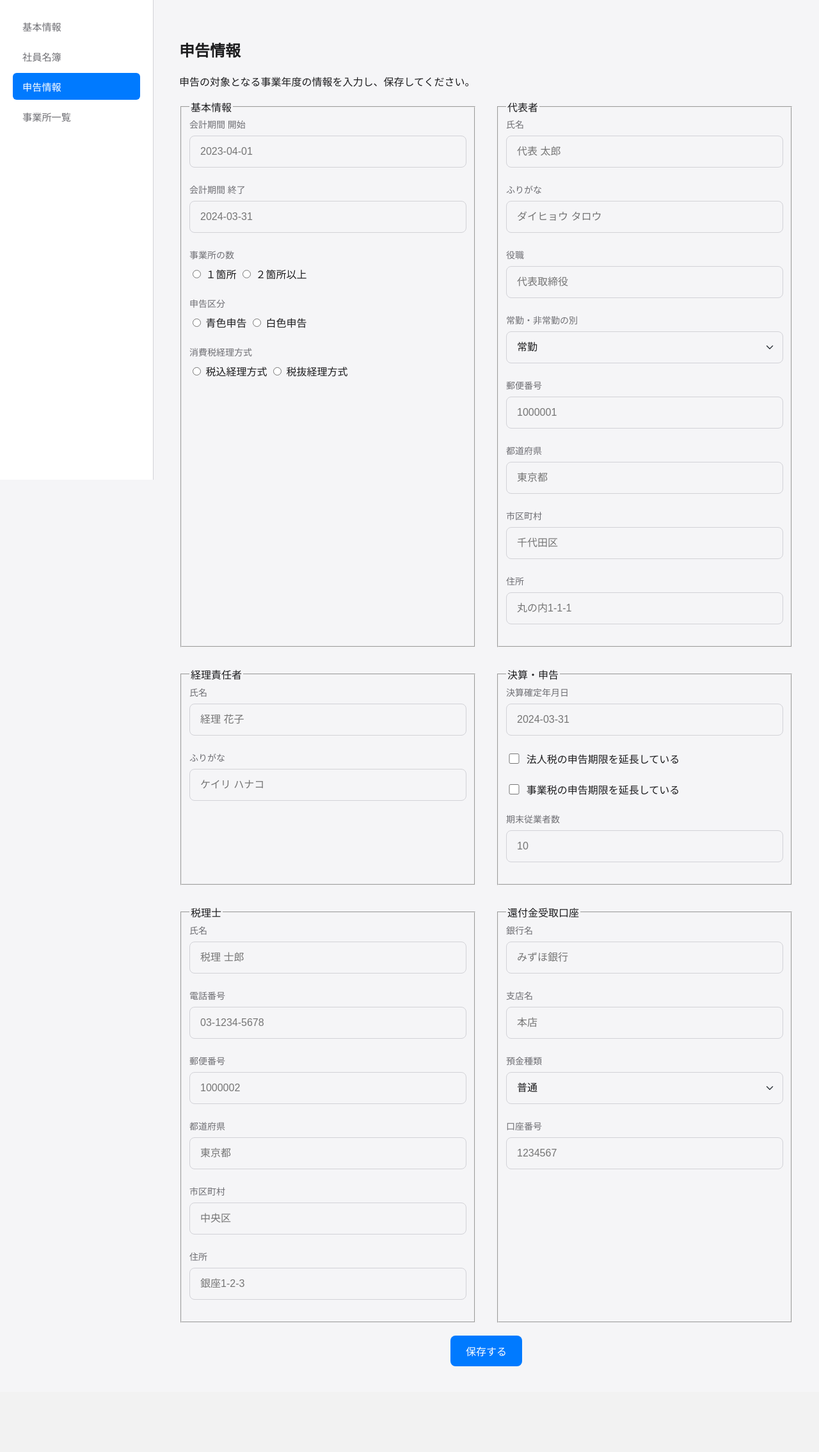
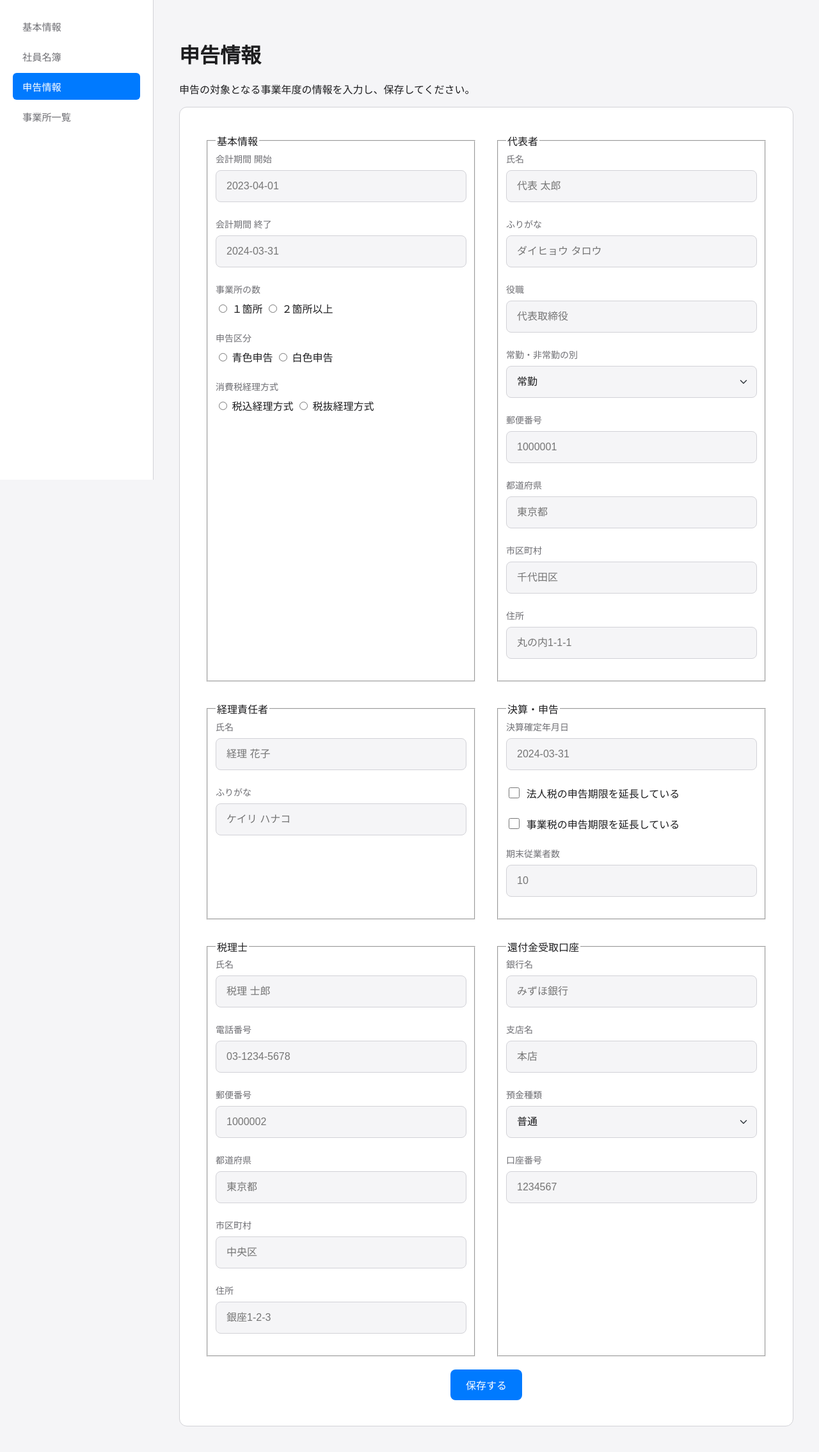
Before and after one commit to h-shimamon/small_business_tax_app, a Flask app: page /company/declaration in a window 1280 px wide. Shown: the part 50-2320 px from the top of the page at 64% size. Before the commit the page ends 2186 px from the top, so only its background shows below. Run offline with Flask 3, Linux system fonts and the light colour scheme; a user stored in the database is signed in; some libraries are stand-ins or nearby versions.

Commit message:
申告情報の画面を修正

```diff
--- a/app/templates/company/declaration_form.html
+++ b/app/templates/company/declaration_form.html
@@ -14,10 +14,10 @@
 {% endblock %}
 
 {% block content %}
-<div class="form-container">
-    <h2>申告情報</h2>
-    <p>申告の対象となる事業年度の情報を入力し、保存してください。</p>
+<h1 class="content-title">申告情報</h1>
+<p class="content-subtitle">申告の対象となる事業年度の情報を入力し、保存してください。</p>
 
+<div class="card">
     <form action="{{ url_for('company.declaration') }}" method="post" novalidate>
         {{ form.hidden_tag() }}
 
```
